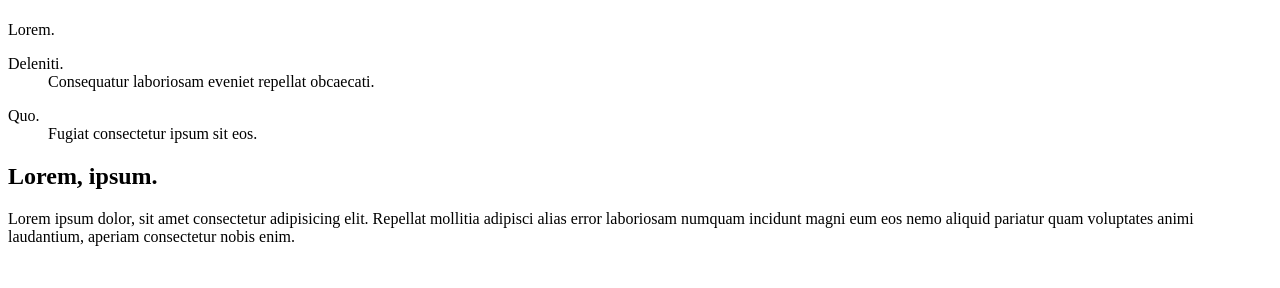
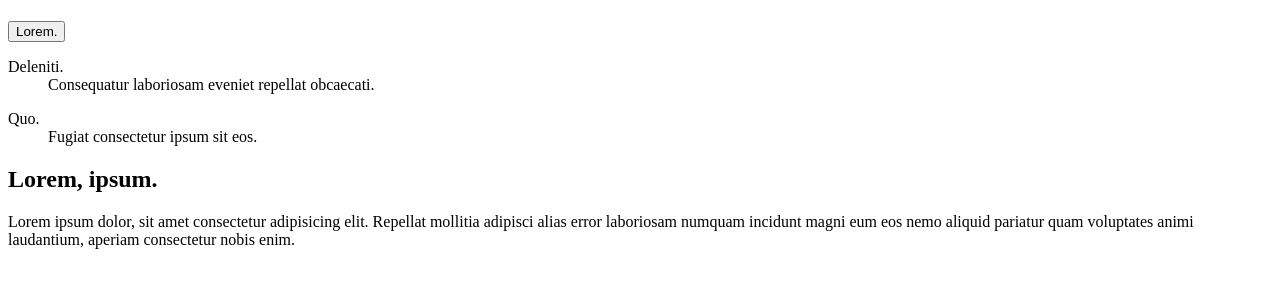
Before and after one commit to MMI-SAE-105/2022-r113-tp2-menu-alpinejs-Emilbou, a website: page index.html in a window 1280 px wide. Shown: the part 88-376 px from the top of the page. Drawn offline with nearby package versions, Linux system fonts and the light colour scheme.

Commit message:
accordeon premier dl

```diff
--- a/index.html
+++ b/index.html
@@ -1,5 +1,5 @@
 <!DOCTYPE html>
-<html lang="fr" x-data="{menuIsOpen: false}, {TestIsOpen: false}" :class="{noscroll:menuIsOpen,">
+<html lang="fr" x-data="{menuIsOpen: false} " :class="{noscroll:menuIsOpen,">
 
 <head>
   <meta charset="UTF-8" />
@@ -47,8 +47,10 @@
   </header>
   <Accordeon>
 
-    <dl>
-      <dt aria-controls="testNav" @click="TestIsOpen=! TestIsOpen">Lorem.</dt>
+    <dl x-data="{TestIsOpen: false}">
+      <button>
+        <dt aria-controls="testNav" @click="TestIsOpen=! TestIsOpen">Lorem.</dt>
+      </button>
       <dd id="testNav" x-show="TestIsOpen">Lorem ipsum dolor sit amet.</dd>
     </dl>
     <dl>
```
